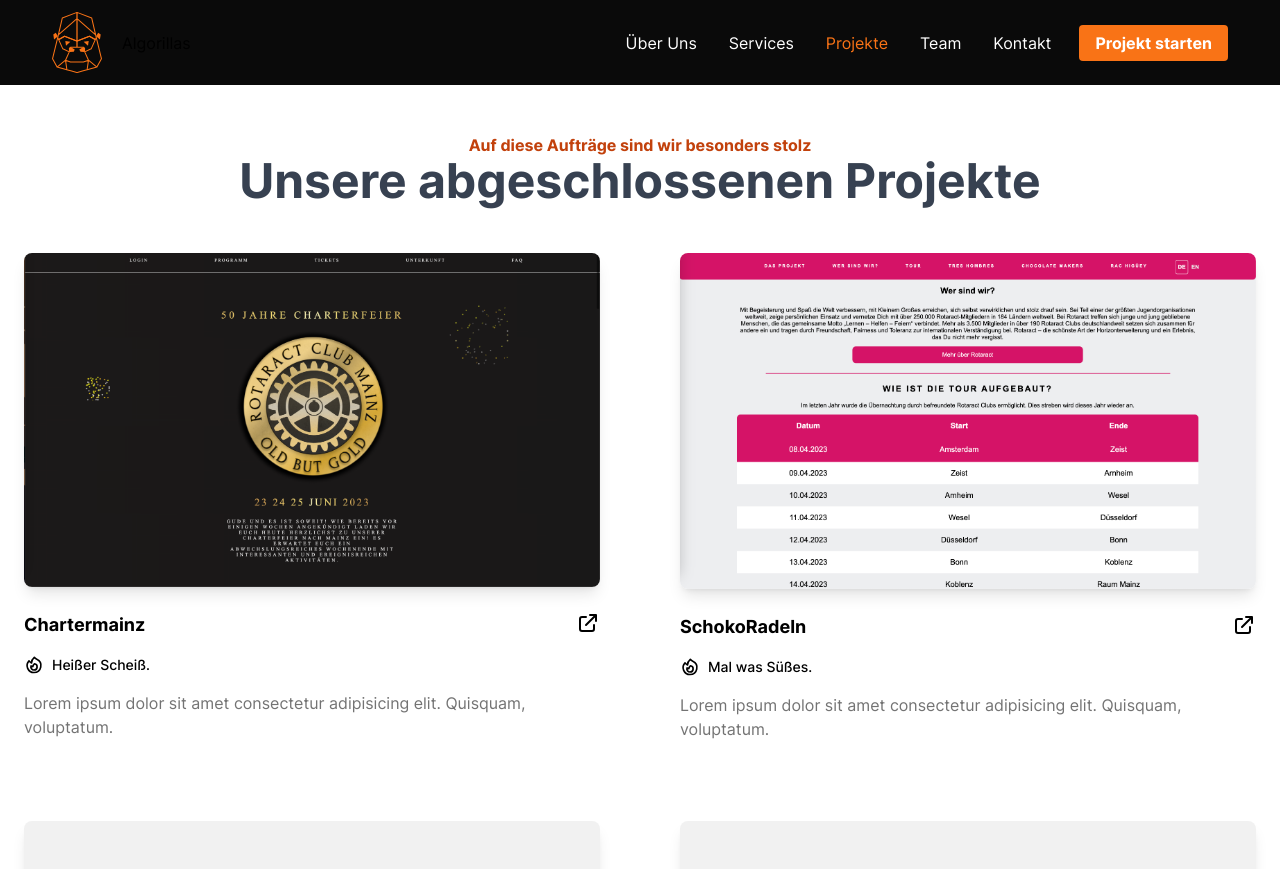
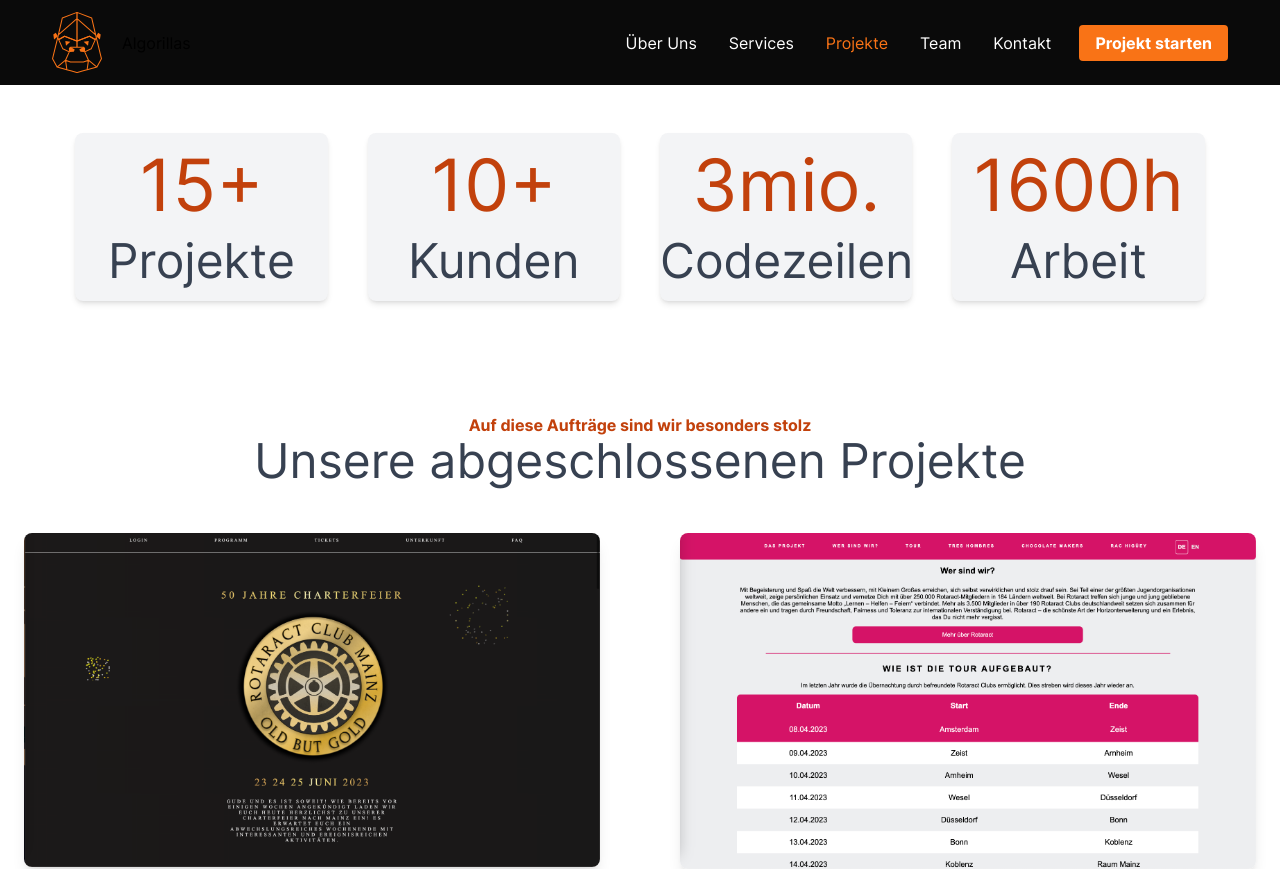
Before and after one commit to DnlPinguin/Algorillas, a Vue app: page /projects in a window 1280 px wide. Shown: the top 869 px of the page. Built offline with nearby package versions, Linux system fonts and the light colour scheme.

Commit message:
stat boxes

```diff
--- a/src/App.vue
+++ b/src/App.vue
@@ -36,6 +36,7 @@
   margin: 0;
   padding: 0;
   font-family: 'Inter', sans-serif;
+  overscroll-behavior: none;
 
 }
 
--- /dev/null
+++ b/src/components/CounterBox.vue
@@ -0,0 +1,54 @@
+<template>
+    <div class="bg-gray-100 shadow-md rounded-lg mb-8">
+        <p class="text-7xl text-orange-700 my-4">{{ display }}{{ suffix }}</p>
+        <h1 class="text-3xl md:text-4xl lg:text-5xl font-heading text-gray-700 mb-4">
+            {{ name }}
+        </h1>
+    </div>
+</template>
+<script>
+export default {
+    name: "CounterBox",
+    props: {
+        start: {
+            type: Number,
+            required: false,
+            default: 0
+        },
+        countTo: {
+            type: Number,
+            required: true
+        }, suffix: {
+            type: String,
+            required: false,
+        },
+        name: {
+            type: String,
+            required: true
+        },
+        tickSpeed: {
+            type: Number,
+            required: false,
+            default: 30
+        }
+    },
+    data() {
+        return {
+            display: this.start
+        }
+    },
+    methods: {
+        startCount() {
+            if (this.display < this.countTo) {
+                this.display++;
+            }
+            setTimeout(this.startCount, this.tickSpeed);
+        },
+    },
+
+    mounted() {
+        this.startCount();
+    }
+}
+</script>
+<style scoped></style>
--- a/src/views/ProjectPage.vue
+++ b/src/views/ProjectPage.vue
@@ -1,15 +1,19 @@
 <template>
     <div class="container py-12 mx-auto md:px-6">
+        <ul class="grid grid-cols-1 sm:grid-cols-2 lg:grid-cols-4 text-center w-11/12 mx-auto gap-10 ">
+            <CounterBox v-for="(number, idx) in keyNumbers" :key="number.name + '_' + idx" :name="number.name"
+                :countTo="number.total" :tickSpeed="number.tickSpeed" :suffix="number.suffix" />
+        </ul>
         <section class="mb-32 text-center lg:text-left">
-            <div class="text-center pb-12">
+            <div class="text-center pb-12 mt-20">
                 <h2 class="text-base font-bold text-orange-700">
                     Auf diese Aufträge sind wir besonders stolz
                 </h2>
-                <h1 class="font-bold text-3xl md:text-4xl lg:text-5xl font-heading text-gray-700">
+                <h1 class=" text-3xl md:text-4xl lg:text-5xl font-heading text-gray-700">
                     Unsere abgeschlossenen Projekte
                 </h1>
             </div>
-            <div class="grid gap-x-20 lg:grid-cols-2 ">
+            <div class="grid gap-x-20 lg:grid-cols-2">
                 <div v-for="(project, idx) in projects" :key="project.name + '_' + idx" class="mb-40 lg:mb-20">
                     <div class="relative mb-6 overflow-hidden rounded-lg  bg-cover bg-no-repeat shadow-lg dark:shadow-black/20 bg-[50%]"
                         data-te-ripple-init data-te-ripple-color="light">
@@ -39,21 +43,56 @@
                         </svg>
                         {{ project.shortDescription }}
                     </div>
-                    <p class="text-neutral-500 dark:text-neutral-300">
+                    <p class="text-neutral-500 ">
                         {{ project.description }}
                     </p>
                 </div>
             </div>
         </section>
-        <!-- Section: Design Block -->
     </div>
-    <!-- Container for demo purpose -->
 </template>
 <script>
+
+import CounterBox from '@/components/CounterBox.vue';
+
 export default {
     name: "ProjectPage",
+    components: {
+        CounterBox
+    },
     data() {
         return {
+            keyNumbers: [
+                {
+                    name: "Projekte",
+                    display: 0,
+                    total: 15,
+                    suffix: "+",
+                    tickSpeed: 90
+                },
+                {
+                    name: "Kunden",
+                    display: 0,
+                    total: 10,
+                    suffix: "+",
+                    tickSpeed: 90
+                },
+                {
+                    name: "Codezeilen",
+                    display: 0,
+                    total: 3,
+                    suffix: "mio.",
+                    tickSpeed: 400
+                },
+                {
+                    name: "Arbeit",
+                    display: 0,
+                    total: 1600,
+                    suffix: "h",
+                    tickSpeed: 1
+                }
+            ],
+
             projects: [
                 {
                     name: "Chartermainz",
@@ -83,6 +122,28 @@
             ],
         };
     },
+    methods: {
+        countTo(idx = false) {
+            if (idx) {
+                if (this.keyNumbers[idx].display < this.keyNumbers[idx].total) {
+                    this.keyNumbers[idx].display++;
+                    setTimeout(this.countTo, this.keyNumbers[idx].tickSpeed, idx);
+                }
+            }
+            let counter = 0;
+            for (let keyNumber of this.keyNumbers) {
+                if (keyNumber.display < keyNumber.total) {
+                    keyNumber.display++;
+                    setTimeout(this.countTo, keyNumber.tickSpeed, counter);
+                }
+                counter++;
+            }
+        },
+    },
+
+    mounted() {
+        this.countTo();
+    }
 }
 </script>
 <style scoped></style>
--- a/src/views/TeamPage.vue
+++ b/src/views/TeamPage.vue
@@ -78,9 +78,21 @@
                     }
                 },
                 {
-                    name: "Tomisalav Pree",
+                    name: "Tomislav Pree",
                     profilePicture: "TomiProfil.jpeg",
                     jobRole: "Backend Developer",
+                    description:
+                        "",
+                    socialMedia: {
+                        linkedIn: "https://www.linkedin.com/in/daniel-kowalski-1b1b3b1b3/",
+                        github: "",
+                        twitter: ""
+                    }
+                },
+                {
+                    name: "Farhan",
+                    profilePicture: "TomiProfil.jpeg",
+                    jobRole: "UX Designer",
                     description:
                         "",
                     socialMedia: {
```
